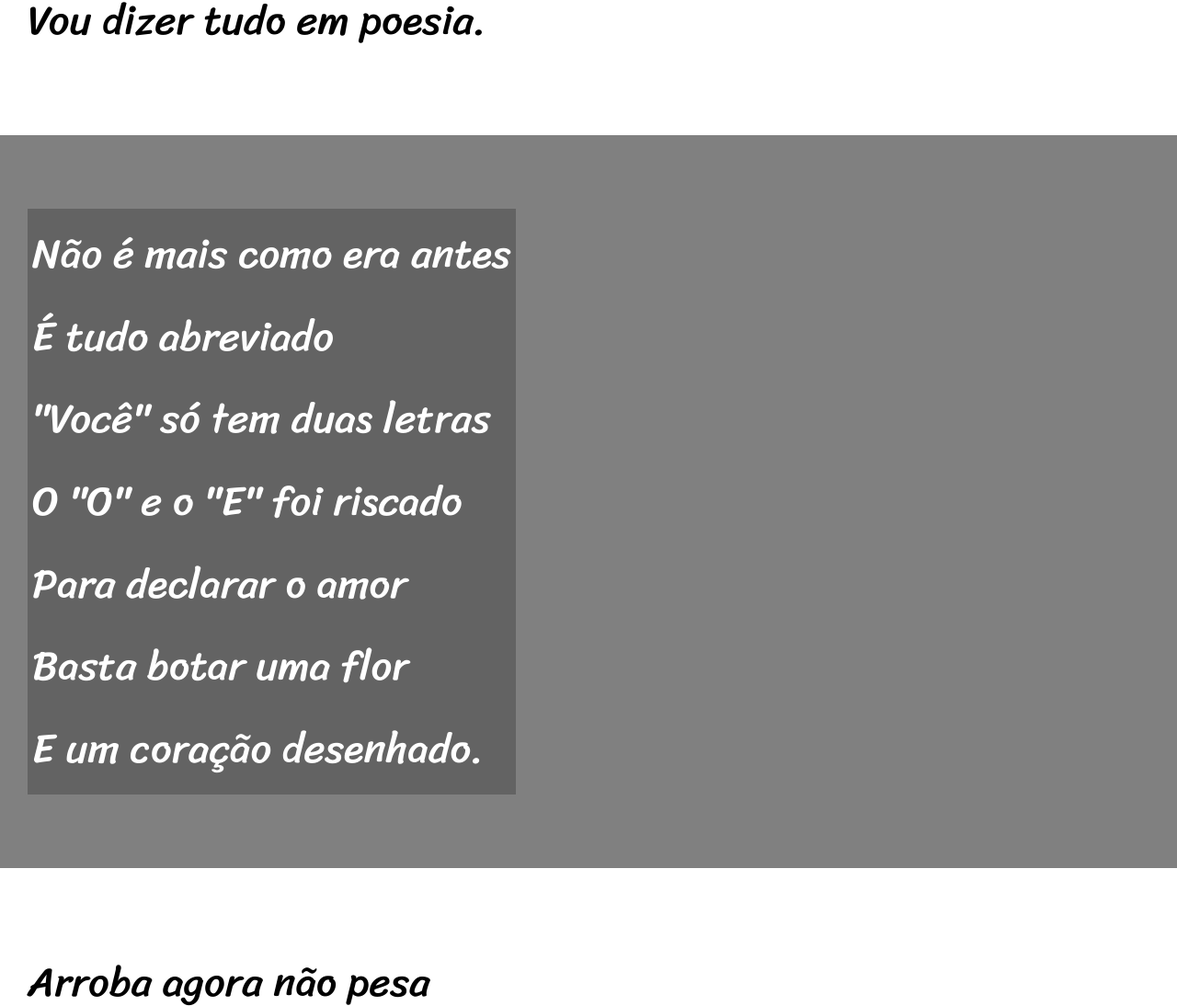
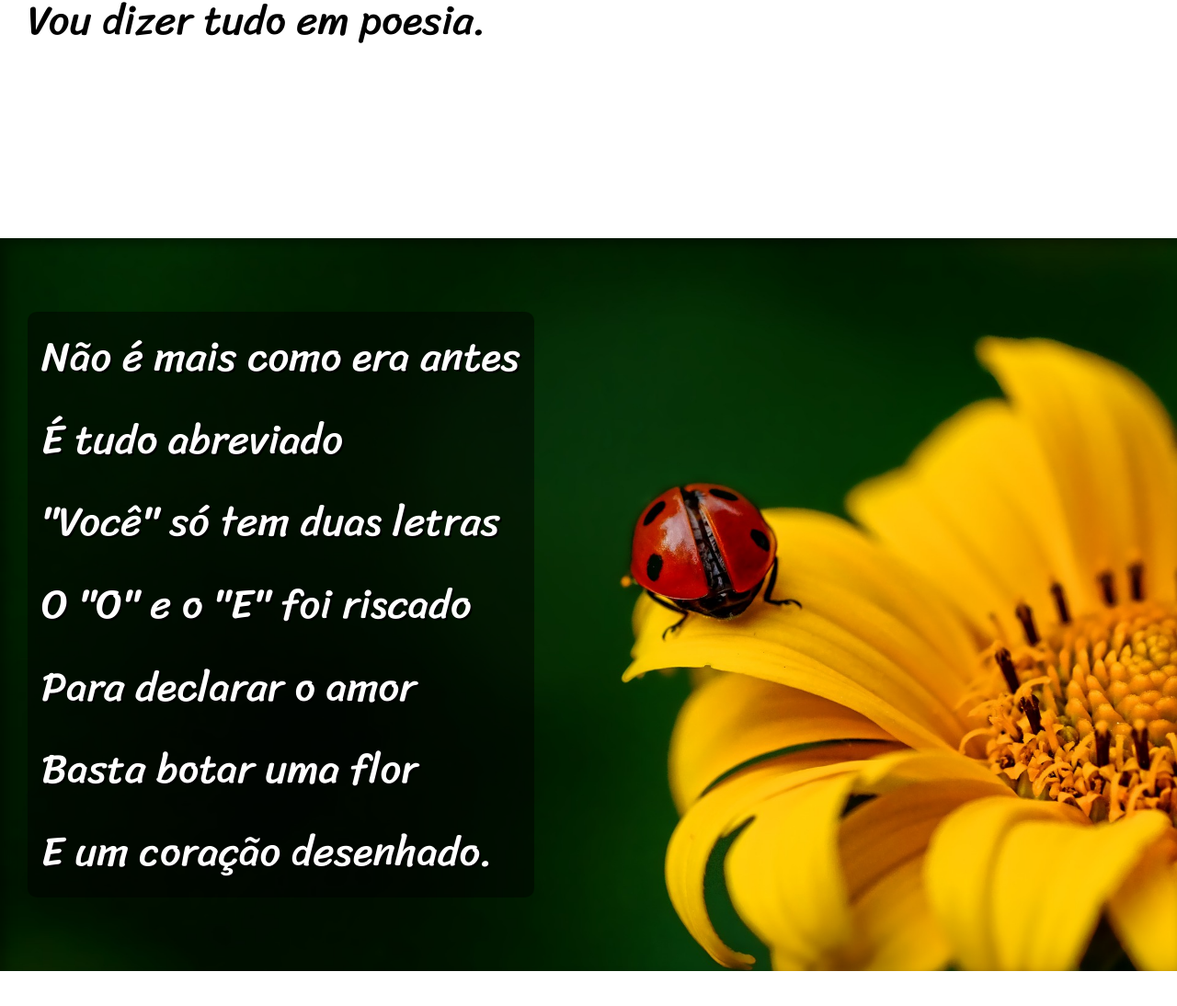
Before and after one commit to GustavoSantos-Estudos/html-css, a plain HTML site: page Desafios/D012/index.html in a window 1280 px wide. Shown: the part 900-1994 px from the top of the page at 92% size. Drawn offline with Linux system fonts and the light colour scheme.

Commit message:
Finalização do Site teste
Finalizei o site proposto em desafio

```diff
--- a/Desafios/D012/estilo/style.css
+++ b/Desafios/D012/estilo/style.css
@@ -58,6 +58,10 @@ section{
     font-size: 3.5vw;
 }
 
+section > p{
+    padding-bottom: 2.5em;
+}
+
 section.normal{
     background-color: white;
     color: black;
@@ -66,12 +70,26 @@ section.normal{
 section.imagem{
     background-color: grey;
     color: white;
+    box-shadow: inset 6px 6px 13px 0px rgba(0, 0, 0, 0.397);
+    background-size: cover;
+    background-attachment: fixed;
 }
 
 section.imagem > p{
-    background-color: rgba(0, 0, 0, 0.226);
+    background-color: rgba(0, 0, 0, 0.479);
     display: inline-block;
-    padding: 5px;
+    padding: 5px 15px;
+    text-shadow: 2px 2px 0px black;
+    border-radius: 10px;
+}
+
+section#img01{
+    background-image: url(../imagens/background001.jpg);
+    background-position: right center;
+}
+
+section#img02{
+    background-image: url(../imagens/background002.jpg);
 }
 
 footer{
--- a/Desafios/D012/index.html
+++ b/Desafios/D012/index.html
@@ -24,7 +24,7 @@
         </p>
     </section>
 
-    <section class="imagem">
+    <section class="imagem" id="img01">
         <p>
             Não é mais como era antes <br>
             É tudo abreviado <br>
@@ -59,7 +59,7 @@
 
     </section>
 
-    <section class="imagem">
+    <section class="imagem" id="img02">
         <p>
             Tenho saudade das cartas <br>
             Escritas com a própria mão <br>
```
